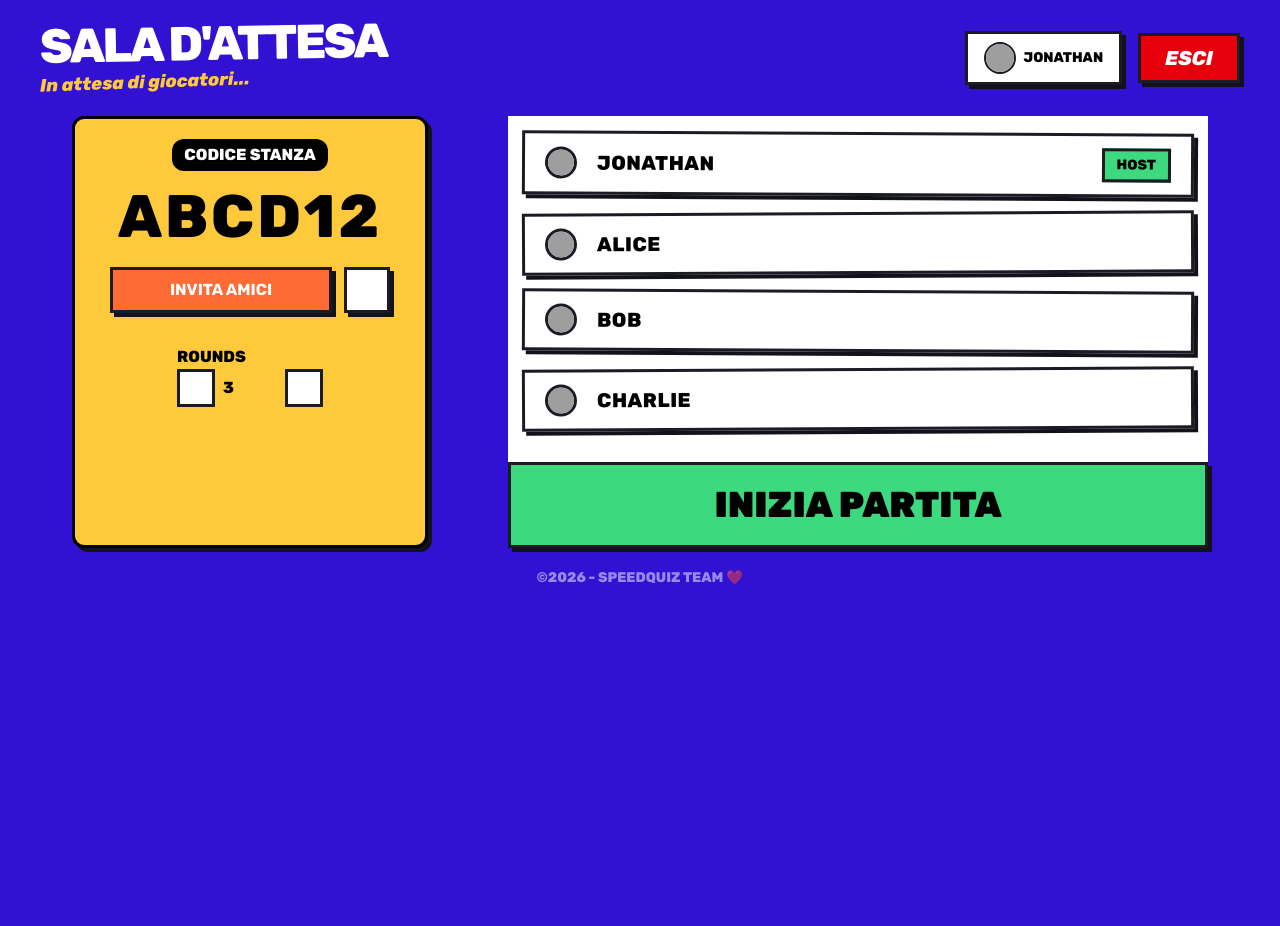
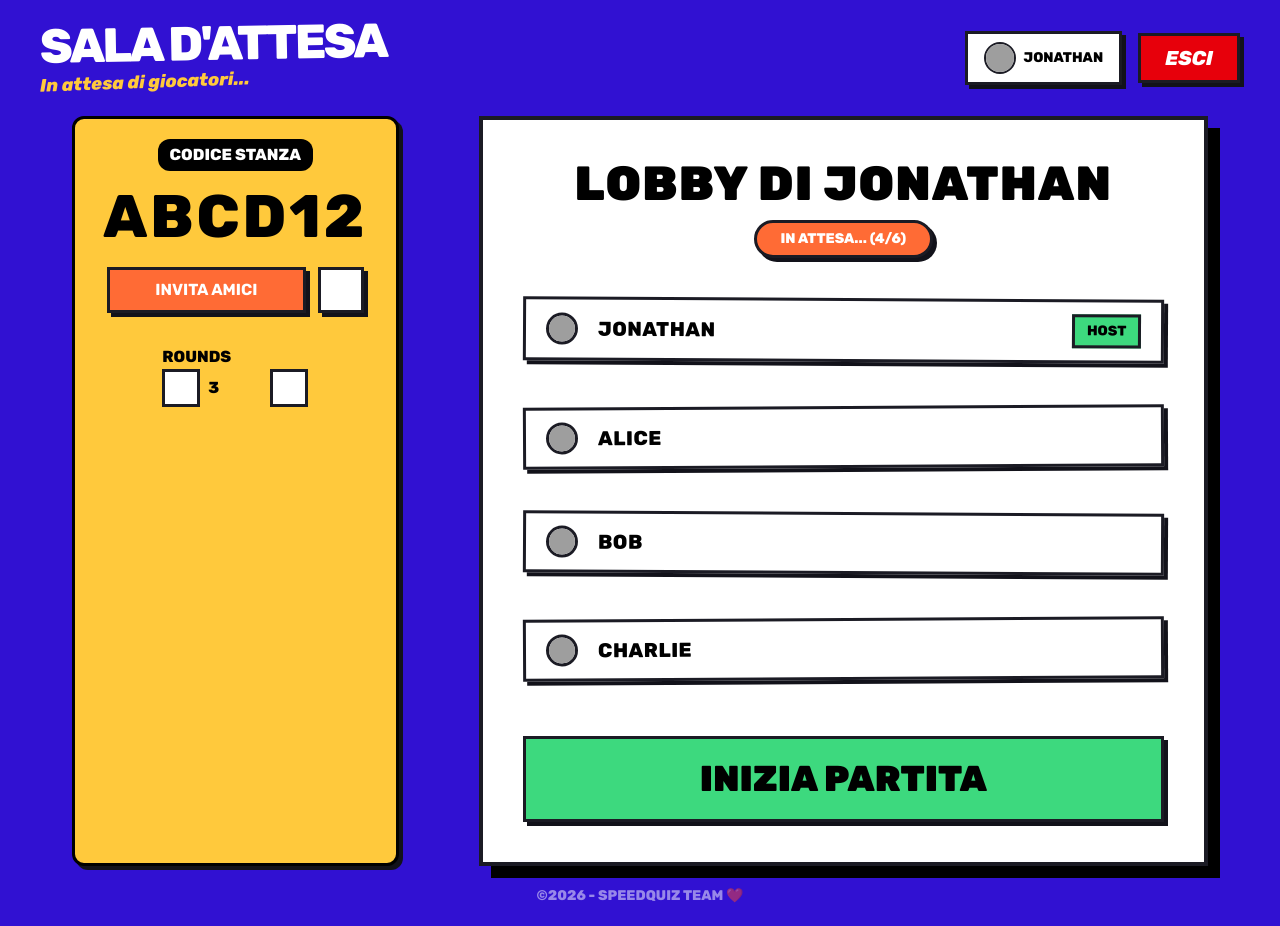
Before and after one commit to Jonnycp/SpeedQuiz, a React (Vite) app in the folder frontend/: page /lobby in a window 1280 px wide. Before the commit the page ends 800 px from the top, so only its background shows below. Built offline with nearby package versions, Linux system fonts and the light colour scheme; grey boxes are pictures that could not be loaded; some icons are missing.

Commit message:
modifica card dx lobby
prima versione con doppia map, si pensa di modificare la logica eliminano una map

```diff
--- a/frontend/src/pages/Lobby.jsx
+++ b/frontend/src/pages/Lobby.jsx
@@ -7,6 +7,8 @@ import SettingsInput from "../components/SettingsInput";
 const Lobby = () => {
   const username = "Jonathan";
   const players = ["Jonathan", "Alice", "Bob", "Charlie"];
+  const maxPlayers = 6;
+  const isCurrentHost = true;
 
   return (
     <>
@@ -38,7 +40,20 @@ const Lobby = () => {
           </form>
         </aside>
 
-        <section className="bg-white font-primary flex-2">
+        <section className="bg-transparent md:bg-white md:border-4 md:border-neroNonNero md:shadow-[12px_12px_0_0_#000] md:p-10 flex-col gap-6 w-full flex md:flex-2 relative">
+           <div className="hidden md:flex flex-col items-center gap-3">
+                <h1 className="text-4xl md:text-5xl font-black uppercase tracking-wide text-black text-center">
+                    Lobby di {username}
+                </h1>
+                <h3 className="bg-primary text-white border-3 border-neroNonNero rounded-full px-6 py-1.5 font-extrabold text-sm uppercase shadow-buttons">
+                    In attesa... ({players.length}/{maxPlayers})
+                </h3>
+          </div>
+          <div className="flex md:hidden justify-between items-end text-white font-medium text-sm mb-2 px-1">
+            <span className="uppercase font-bold tracking-wide">GIOCATORI ({players.length}/{maxPlayers})</span>
+            <span className="text-white/80">In attesa...</span>
+          </div>
+          <div className="hidden md:flex flex-col gap-3hidden md:flex flex-col gap-3">
                     {/* Lista dei giocatori ma il primo è un host */}
                    {players.map((player, index) => (
                     <Gamer
@@ -49,6 +64,35 @@ const Lobby = () => {
                         rotation={index % 2 === 0 ? "rotate-[0.3deg]" : "-rotate-[0.3deg]"}
                     />
                 ))}
+          </div>
+
+          {/*/ Lista dei giocatori in versione mobile */}
+          <div className="flex md:hidden flex-wrap gap-5 mb-8">
+            {players.map((player, index) => (
+              <div key={index} className="flex flex-col items-center w-[72px]">
+                <div className="relative">
+                  <img
+                    className="w-16 h-16 rounded-full border-3 border-neroNonNero shadow-[4px_4px_0_0_#000] object-cover bg-gray-200"
+                    src={`https://api.dicebear.com/10.x/critters/svg?tags=animation&seed=${player}`}
+                    alt={player}
+                  />
+                  {index === 0 && (
+                     <div className="absolute top-0 -right-3 bg-verdinoCarino border-2 border-neroNonNero px-1 py-0.5 text-[9px] font-black text-black uppercase z-10">
+                       HOST
+                     </div>
+                  )}
+                </div>
+                <span className="text-white font-black uppercase mt-3 text-xs tracking-wide truncate max-w-full text-center">
+                  {player}
+                </span>
+              </div>
+            ))}
+
+            <div className="flex items-center justify-center w-[72px] h-16 text-white/50">
+               <Icon icon="mdi:plus" className="text-3xl" />
+            </div>
+          </div>
+
             <ConfirmButton content="Inizia partita"/>
         </section>
       </div>
```
Lines whose indentation alone changed are shown as unchanged.
